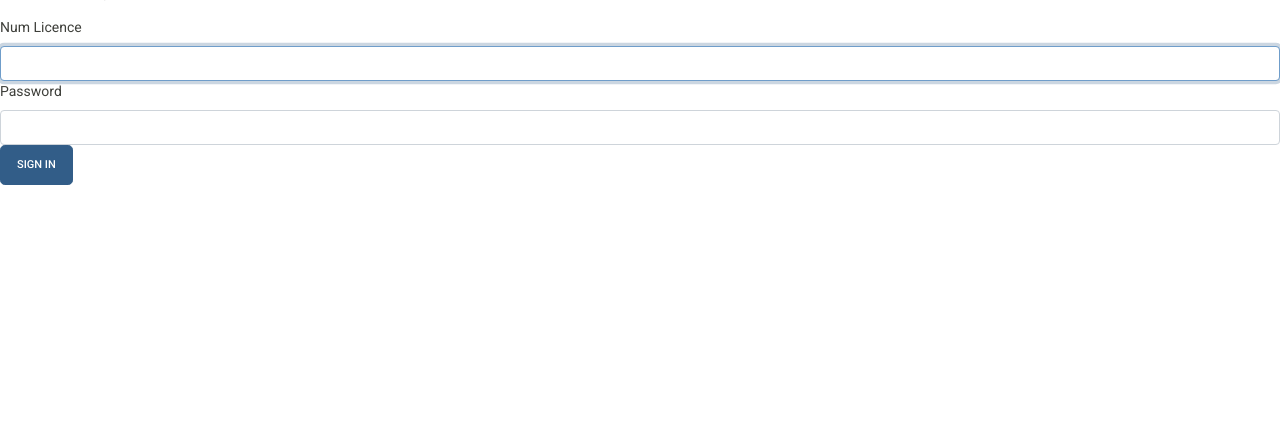
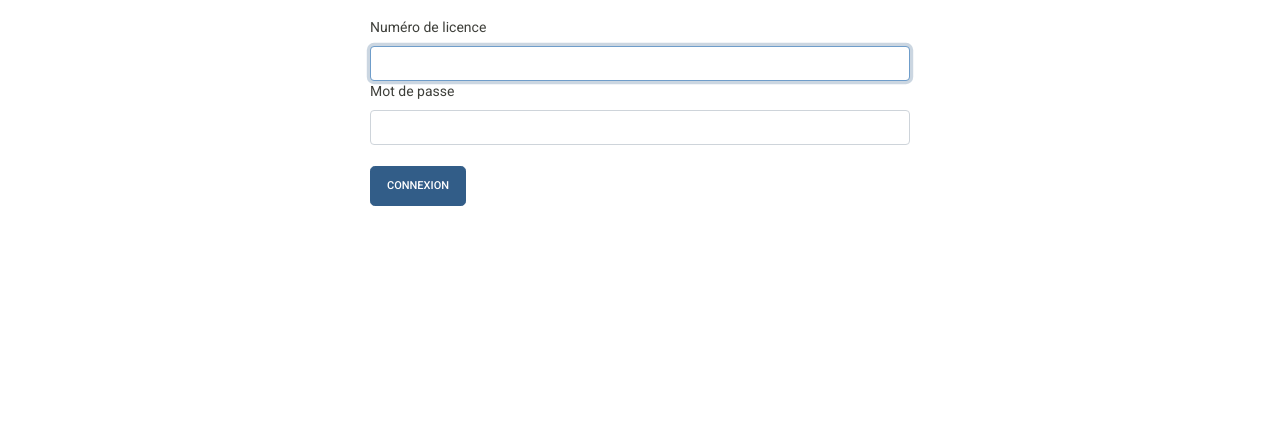
Before and after one commit to team-pomodoro/Maison-des-ligues, a Symfony app: template templates/security/login.html.twig in a window 1280 px wide. Shown: the part 119-565 px from the top of the page. Run offline with Twig, Linux system fonts and the light colour scheme; the template is opened without the code that fills it, so the values that code supplies are empty; some libraries are stand-ins or nearby versions.

Commit message:
form css

```diff
--- a/composer.json
+++ b/composer.json
@@ -12,6 +12,7 @@
         "doctrine/orm": "^2.8",
         "phpdocumentor/reflection-docblock": "^5.2",
         "sensio/framework-extra-bundle": "^5.1",
+        "symfony/apache-pack": "^1.0",
         "symfony/asset": "4.4.*",
         "symfony/console": "4.4.*",
         "symfony/dotenv": "4.4.*",
--- a/templates/security/login.html.twig
+++ b/templates/security/login.html.twig
@@ -3,6 +3,10 @@
 {% block title %}Log in!{% endblock %}
 
 {% block body %}
+    <div class="container">
+        <div class="row">
+            <div class="col-3"></div>
+            <div class="col-6">
                 <form method="post">
                     {% if error %}
                         <div class="alert alert-danger">{{ error.messageKey|trans(error.messageData, 'security') }}</div>
@@ -10,14 +14,14 @@
 
                     {% if app.user %}
                         <div class="mb-3">
-            You are logged in as {{ app.user.username }}, <a href="{{ path('app_logout') }}">Logout</a>
+                            Vous etes connecter en temps que {{ app.user.username }}, <a href="{{ path('app_logout') }}">Deconexion</a>
                         </div>
                     {% endif %}
 
-    <h1 class="h3 mb-3 font-weight-normal">Please sign in</h1>
-    <label for="inputNumLicence">Num Licence</label>
+                    <h1 class="h3 mb-3 font-weight-normal text-center">Connexion</h1>
+                    <label for="inputNumLicence">Numéro de licence</label>
                     <input type="text" value="{{ last_username }}" name="numLicence" id="inputNumLicence" class="form-control" required autofocus>
-    <label for="inputPassword">Password</label>
+                    <label for="inputPassword">Mot de passe</label>
                     <input type="password" name="password" id="inputPassword" class="form-control" required>
 
                     <input type="hidden" name="_csrf_token"
@@ -35,8 +39,14 @@
                         </div>
                     #}
 
+                    <br/>
+                    <div>
                         <button class="btn btn-lg btn-primary" type="submit">
-        Sign in
+                            Connexion
                         </button>
+                    </div>
                 </form>
+            </div>
+        </div>
+    </div>
 {% endblock %}
```
Also changed, not shown: public/.htaccess (added), 2 other files. Lines whose indentation alone changed are shown as unchanged.
